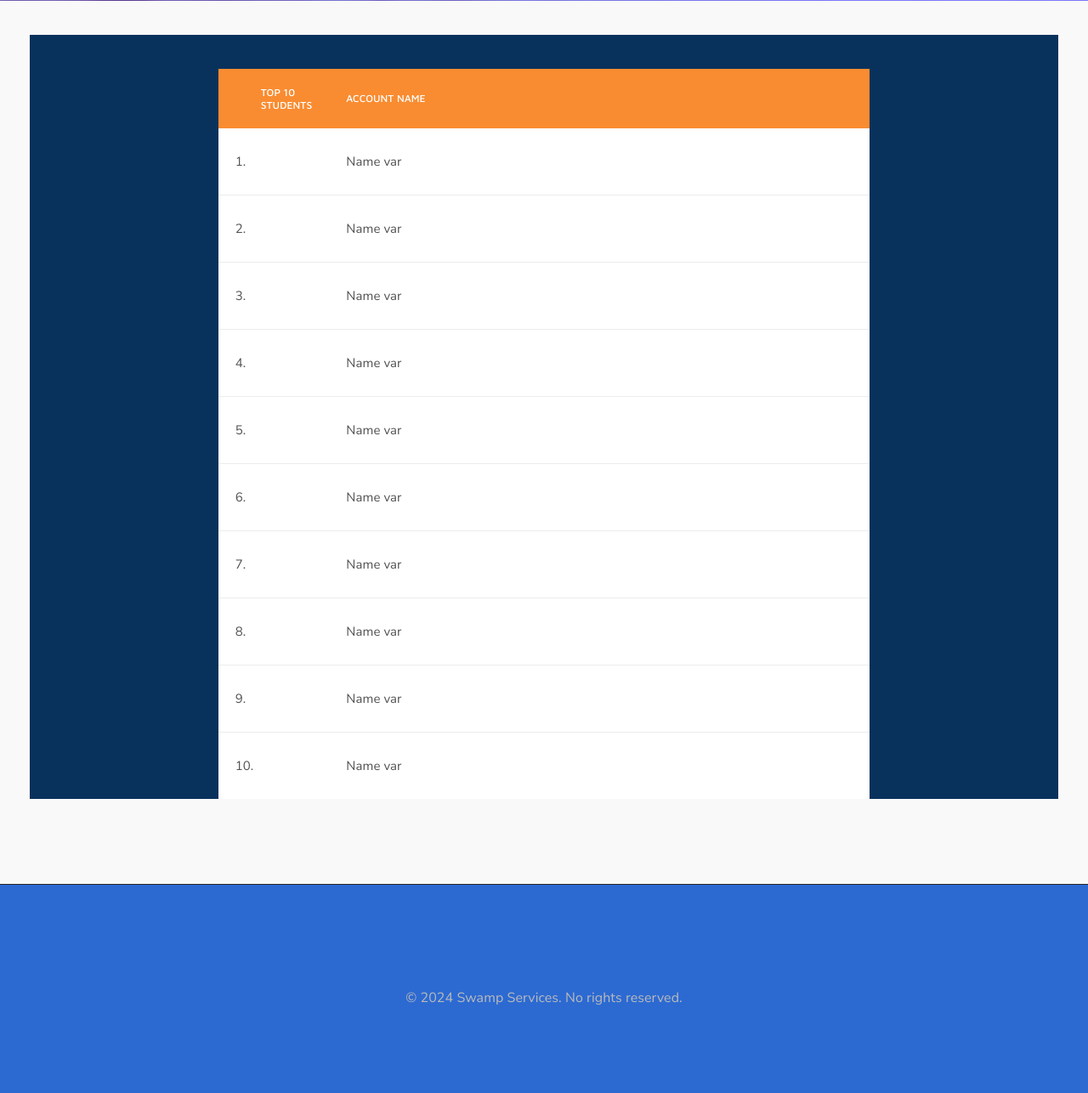
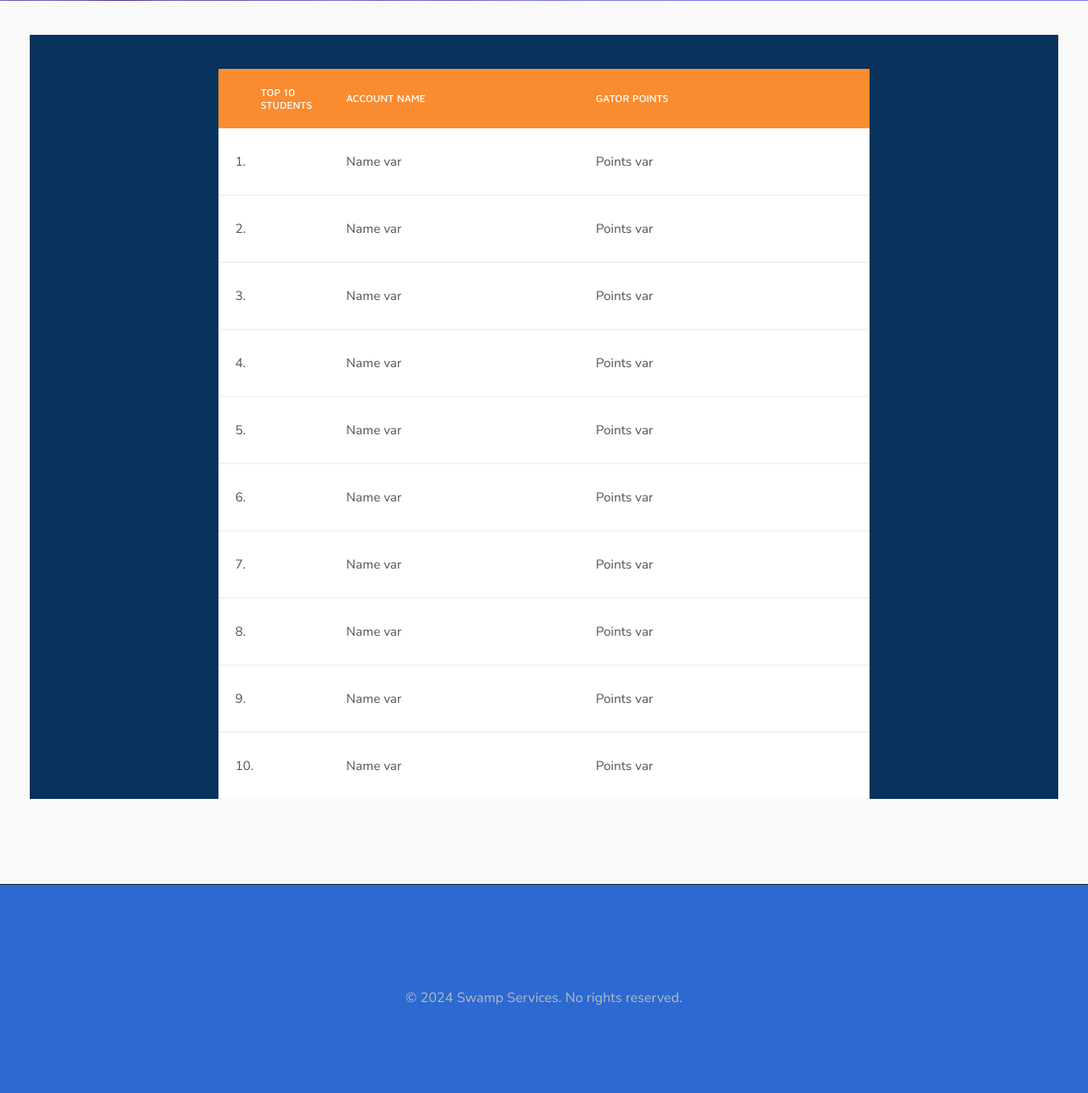
Before and after one commit to ZachJasko/CEN3031-Project, a Django app: page /blog/ in a window 1280 px wide. Shown: the part 470-1756 px from the top of the page at 85% size. Run offline with Django 3.2, Linux system fonts and the light colour scheme; some libraries are stand-ins or nearby versions.

Commit message:
Added gator point column

```diff
--- a/templates/blog-listing.html
+++ b/templates/blog-listing.html
@@ -31,57 +31,68 @@
                             <tr>
                                 <th scope="col" style="width: 20px">Top 10 Students</th>
                                 <th scope="col" >Account Name</th>
+                                <th scope="col" >Gator Points</th>
                             </tr>
                         </thead>
                         <tbody>
                             <tr>
                                 <td scope="col">1.</th>
                                 <td scope="col">Name var</th>
+                                <td scope="col">Points var</th>
                             </tr>
 
                             <tr>
                                 <td scope="col">2.</th>
                                 <td scope="col">Name var</th>
+                                <td scope="col">Points var</th>
                             </tr>
 
                             <tr>
                                 <td scope="col">3.</th>
                                 <td scope="col">Name var</th>
+                                    <td scope="col">Points var</th>
                             </tr>
 
                             <tr>
                                 <td scope="col">4.</th>
                                 <td scope="col">Name var</th>
+                                <td scope="col">Points var</th>
                             </tr>
 
                             <tr>
                                 <td scope="col">5.</th>
                                 <td scope="col">Name var</th>
+                                    <td scope="col">Points var</th>
                             </tr>
 
                             <tr>
                                 <td scope="col">6.</th>
                                 <td scope="col">Name var</th>
+                                <td scope="col">Points var</th>
                             </tr>
 
                             <tr>
                                 <td scope="col">7.</th>
                                 <td scope="col">Name var</th>
+                                <td scope="col">Points var</th>
                             </tr>
 
                             <tr>
                                 <td scope="col">8.</th>
                                 <td scope="col">Name var</th>
+                                <td scope="col">Points var</th>
                             </tr>
 
                             <tr>
                                 <td scope="col">9.</th>
                                 <td scope="col">Name var</th>
+                                <td scope="col">Points var</th>
                             </tr>
 
                             <tr>
                                 <td scope="col">10.</th>
                                 <td scope="col">Name var</th>
+                                <td scope="col">Points var</th>
                             </tr>
                         </tbody>
                     </table>
```
